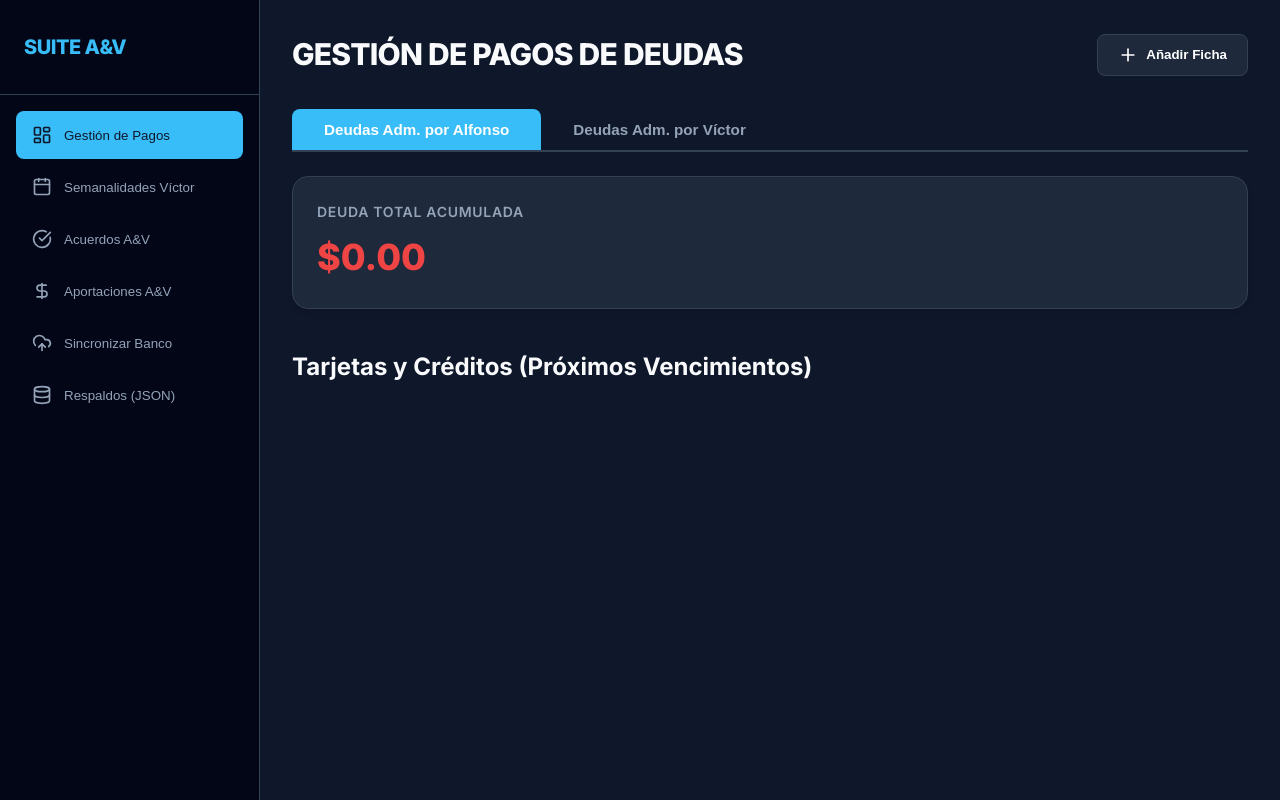
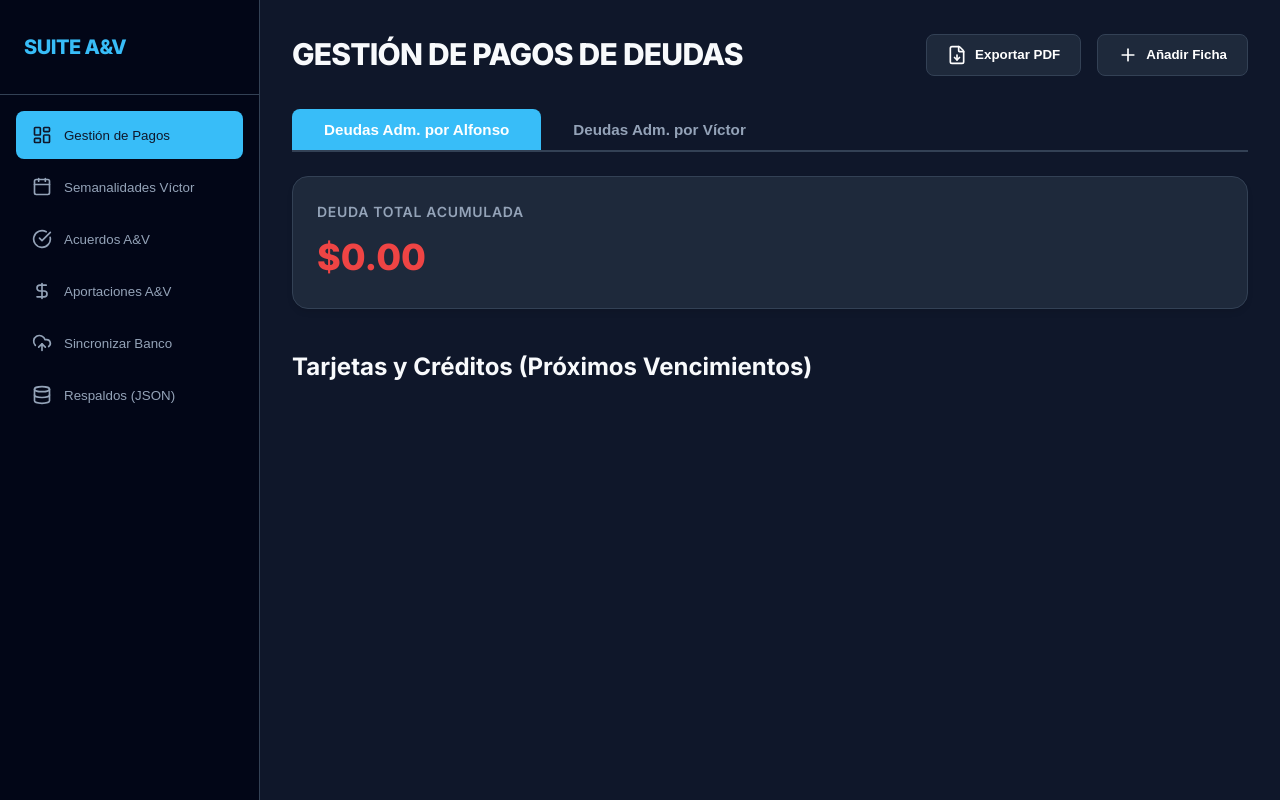
Before and after one commit to vikutasan/GESTOR-DE-PAGOS-MOVIL, a React (Vite) app: page / in a window 1280 px wide. Built offline with nearby package versions, Linux system fonts and the light colour scheme.

Commit message:
feat: Add PDF export for debts

```diff
--- a/src/App.jsx
+++ b/src/App.jsx
@@ -295,6 +295,64 @@ function App() {
     }
   };
 
+  const handleExportDebtsPDF = async () => {
+    try {
+      const doc = new jsPDF();
+
+      const tabCards = cards.filter(c => (c.managed_by || 'alfonso') === debtTab);
+      const adminName = debtTab === 'alfonso' ? 'Alfonso' : 'Víctor';
+      const totalDebt = tabCards.reduce((acc, c) => acc + (c.current_debt || 0), 0);
+
+      doc.setFontSize(14);
+      doc.text(`Lista de Deudas - Administradas por ${adminName}`, 105, 15, { align: 'center' });
+      doc.setFontSize(10);
+      doc.text(`Deuda Total Acumulada: $${totalDebt.toLocaleString(undefined, {minimumFractionDigits: 2, maximumFractionDigits: 2})}`, 105, 22, { align: 'center' });
+
+      const tableData = tabCards.map(c => [
+        c.name,
+        `$${(c.current_debt || 0).toLocaleString()}`,
+        c.payment_day ? c.payment_day.toString() : 'N/A',
+        `$${(c.payment_no_interest || 0).toLocaleString()}`
+      ]);
+
+      autoTable(doc, {
+        startY: 28,
+        head: [['Nombre de Ficha', 'Deuda Total', 'Día de Pago', 'Pago para no Generar Int.']],
+        body: tableData,
+        theme: 'plain',
+        styles: { fontSize: 9, cellPadding: 3, textColor: [0, 0, 0] },
+        headStyles: { fillColor: [241, 245, 249], textColor: [51, 65, 85], fontStyle: 'bold', lineWidth: 0.1, lineColor: [51, 51, 51] },
+        columnStyles: {
+          1: { halign: 'right' },
+          2: { halign: 'center' },
+          3: { halign: 'right' }
+        }
+      });
+
+      const pdfBase64 = doc.output('datauristring').split(',')[1];
+
+      if (window.Capacitor && window.Capacitor.isNativePlatform()) {
+        const fileName = `deudas_${debtTab}_${Date.now()}.pdf`;
+        const writeResult = await Filesystem.writeFile({
+          path: fileName,
+          data: pdfBase64,
+          directory: Directory.Cache
+        });
+
+        await Share.share({
+          title: 'Lista de Deudas',
+          text: `Aquí está la lista de deudas administradas por ${adminName}`,
+          url: writeResult.uri,
+          dialogTitle: 'Compartir PDF de Deudas'
+        });
+      } else {
+        doc.save(`deudas_${debtTab}_${Date.now()}.pdf`);
+      }
+    } catch (e) {
+      alert("Error exportando PDF: " + e.message);
+    }
+  };
+
   const getBalanceStatus = () => {
     if (!dashboard.accounts || dashboard.accounts.length === 0) return { text: "Cargando...", color: "text-secondary" };
     const victor = dashboard.accounts.find(a => a.name === 'Víctor');
@@ -365,6 +423,9 @@ function App() {
             <header>
               <h1>GESTIÓN DE PAGOS DE DEUDAS</h1>
               <div style={{ display: 'flex', gap: '1rem' }}>
+                <button className="btn" style={{ background: 'var(--bg-card)', border: '1px solid var(--border-color)', color: 'white' }} onClick={handleExportDebtsPDF}>
+                  <FileDown size={20} /> Exportar PDF
+                </button>
                 <button className="btn" style={{ background: 'var(--bg-card)', border: '1px solid var(--border-color)', color: 'white' }} onClick={() => openCardModal(null)}>
                   <Plus size={20} /> Añadir Ficha
                 </button>
```
